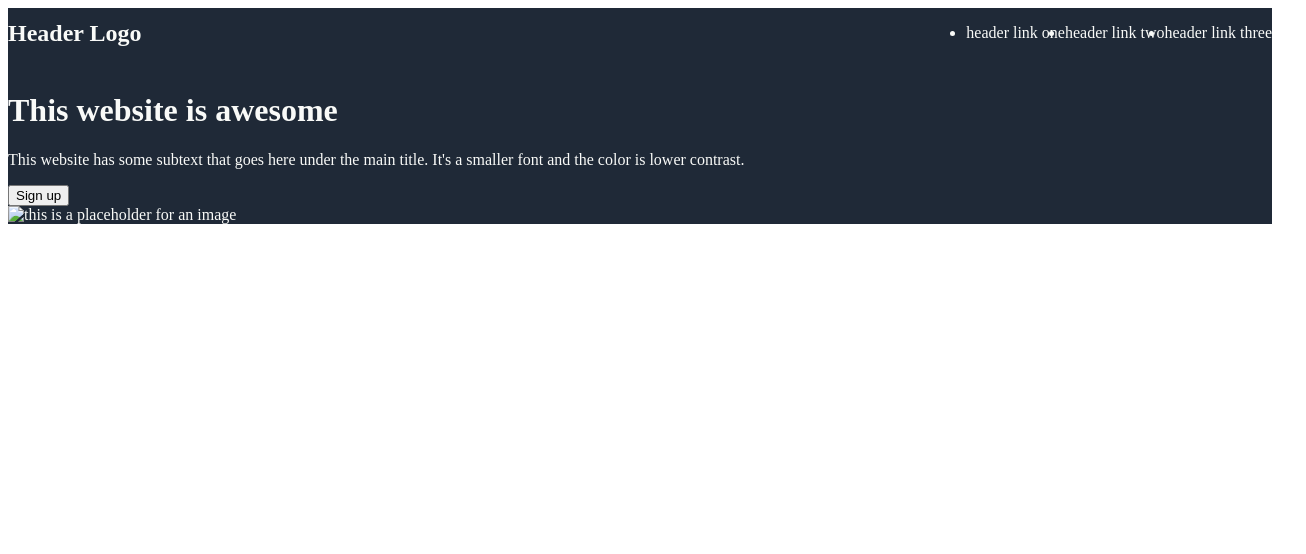
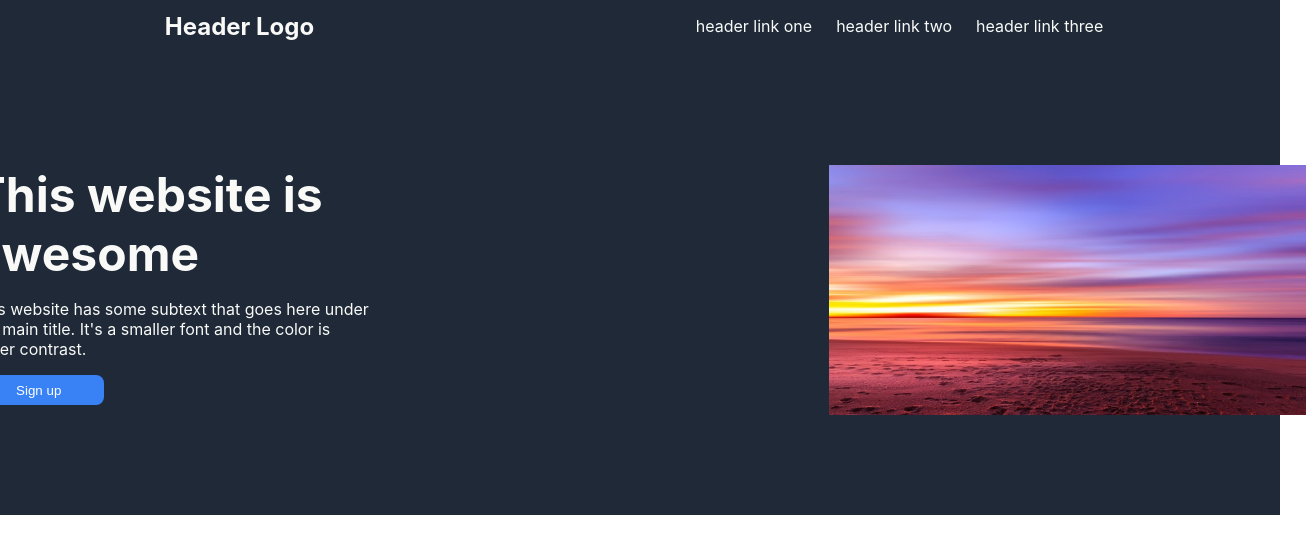
Before and after one commit to Zittermann/landing-page, a plain HTML site: page index.html in a window 1280 px wide. Shown: the whole page, 1306 px wide, since content can reach past the window. Drawn offline with Linux system fonts and the light colour scheme.

Commit message:
Top of page created (#1)

```diff
--- a/index.html
+++ b/index.html
@@ -5,22 +5,22 @@
     <meta http-equiv="X-UA-Compatible" content="IE=edge" />
     <meta name="viewport" content="width=device-width, initial-scale=1.0" />
     <title>Land Page</title>
-    <link rel="stylesheet" href="style.css" />
+    <link rel="stylesheet" href="style.css"/>
   </head>
   <body>
     <header>
       <nav>
         <p class="logo">Header Logo</p>
 
-        <ul>
+        <ul class="nav-links">
           <li><a href="#">header link one</a></li>
           <li><a href="#">header link two</a></li>
           <li><a href="#">header link three</a></li>
         </ul>
       </nav>
 
-      <div>
-        <div>
+      <div class="container">
+        <div class="signup-content">
           <h1>This website is awesome</h1>
           <p>
             This website has some subtext that goes here under the main title.
@@ -30,8 +30,7 @@
           <button>Sign up</button>
         </div>
 
-        <img src="" alt="this is a placeholder for an image">
-
+        <img src="/img/australian-beach.avif" alt="this is a placeholder for an image">
       </div>
     </header>
   </body>
--- a/style.css
+++ b/style.css
@@ -1,11 +1,13 @@
 header {
     background-color: #1F2937;
     color: #F9FAF8;
+    display: flex;
+    flex-direction: column;
 }
 
 nav {
     display: flex;
-    justify-content: space-between;
+    justify-content: space-around;
 }
 
 ul {
@@ -13,9 +15,15 @@ ul {
 
 }
 
-.nav-link {
+body {
+    margin: 0%;
+    font-family: -apple-system, BlinkMacSystemFont, 'Segoe UI', Roboto, Oxygen, Ubuntu, Cantarell, 'Open Sans', 'Helvetica Neue', sans-serif;
+}
+
+.nav-links {
     list-style-type: none;
     text-decoration: none;
+    display: flex;
 }
 
 .logo {
@@ -26,21 +34,43 @@ ul {
 
 .container {
     display: flex;
-    padding: 50px;
+    justify-content: center;
+    gap: 455px;
+    margin: 100px;
 }
 
 .container img {
     display: flex;
     align-items: center;
     height: 250px;
+    width: auto;
+
 }
 
-.container .left-side {
+.signup-content {
     display: flex;
     flex-direction: column;
+    width: 400px;
+    min-width: 400px;
+}
+
+.signup-content h1 {
+    font-size: 48px;
+    font-weight: bold;
+    margin: 0%;
+}
+
+.signup-content button {
+    width: 130px;
+    height: 30px;
+    color: white;
+    background-color: #3882F6;
+    border-radius: 8px;
+    border: none;
 }
 
 a {
     text-decoration: none;
     color: #F9FAF8;
+    padding: 12px;
 }
```
Also changed, not shown: img/australian-beach.avif (added), img/countryside.jpg (deleted), 1 other file.
